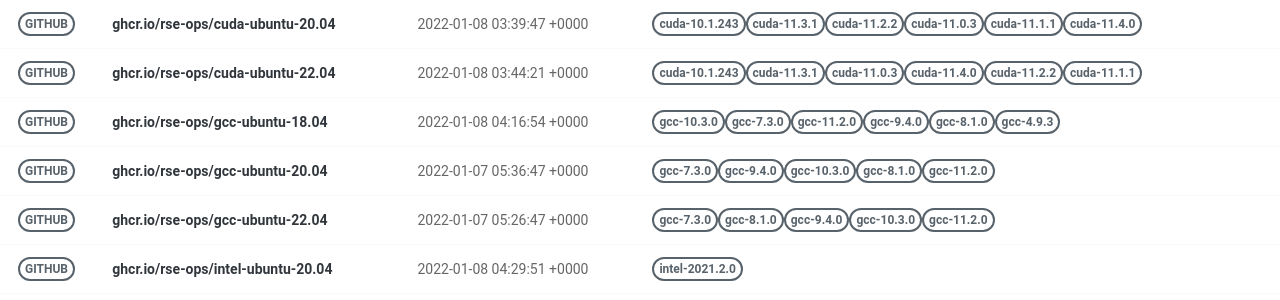
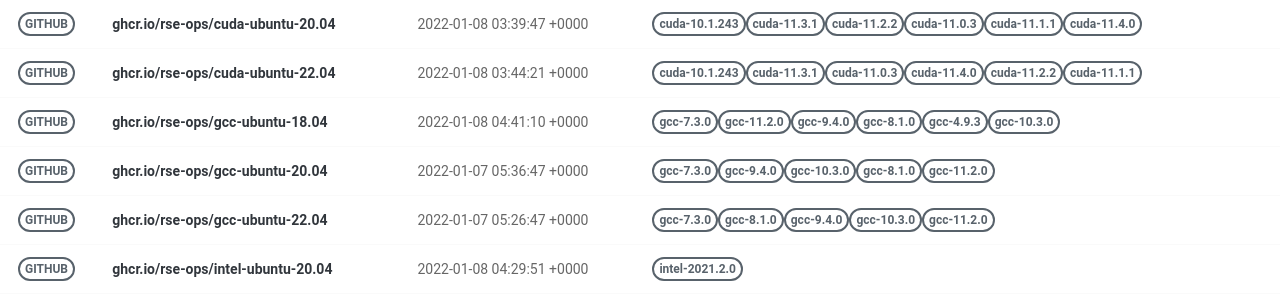
Before and after one commit to rse-ops/docker-images, a Jekyll site: the page built from pages/index.md, in a window 1280 px wide. Shown: the part 277-577 px from the top of the page. Built offline with Jekyll 4.4.1, drawn with Linux system fonts in a browser that asks for light colours; nearby versions of some CDN libraries; part of the change alters nothing that is shown.

Commit message:
Automated push to update library 2022-01-08

```diff
--- a/_library/ghcr.io-rse-ops-gcc-ubuntu-18.04.md
+++ b/_library/ghcr.io-rse-ops-gcc-ubuntu-18.04.md
@@ -1,14 +1,11 @@
 ---
 layout: container
 name: ghcr.io/rse-ops/gcc-ubuntu-18.04
-updated_at: 2022-01-08 04:16:54.968611
+updated_at: 2022-01-08 04:41:10.482025
 
 
 container_url: https://github.com/orgs/rse-ops/packages/container/package/gcc-ubuntu-18.04
 versions:
- - tag: gcc-10.3.0
-   dockerfile: https://github.com/rse-ops/docker-images/blob/main/ubuntu/gcc/Dockerfile
-   manifest: https://crane.ggcr.dev/manifest/ghcr.io/rse-ops/gcc-ubuntu-18.04:gcc-10.3.0
  - tag: gcc-7.3.0
    dockerfile: https://github.com/rse-ops/docker-images/blob/main/ubuntu/gcc/Dockerfile
    manifest: https://crane.ggcr.dev/manifest/ghcr.io/rse-ops/gcc-ubuntu-18.04:gcc-7.3.0
@@ -24,5 +21,8 @@ versions:
  - tag: gcc-4.9.3
    dockerfile: https://github.com/rse-ops/docker-images/blob/main/ubuntu/gcc/Dockerfile
    manifest: https://crane.ggcr.dev/manifest/ghcr.io/rse-ops/gcc-ubuntu-18.04:gcc-4.9.3
+ - tag: gcc-10.3.0
+   dockerfile: https://github.com/rse-ops/docker-images/blob/main/ubuntu/gcc/Dockerfile
+   manifest: https://crane.ggcr.dev/manifest/ghcr.io/rse-ops/gcc-ubuntu-18.04:gcc-10.3.0
 
 ---
```
